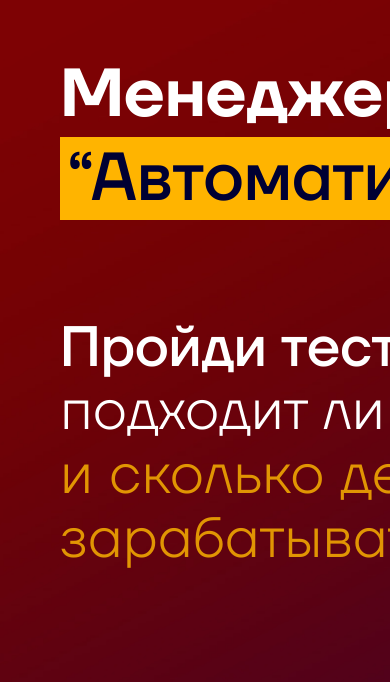
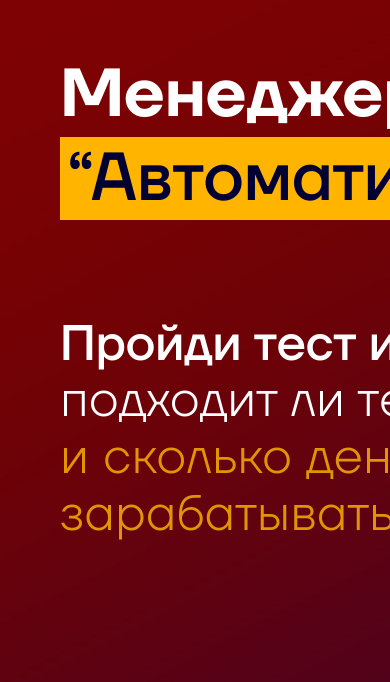
Before and after one commit to FedorKam/quiz, a plain HTML site: page index.html in a window 390 px wide. Shown: the part 162-844 px from the top of the page. Drawn offline with Linux system fonts and the light colour scheme.

Commit message:
Add files via upload

```diff
--- a/styles/main-style.css
+++ b/styles/main-style.css
@@ -510,3 +510,12 @@
     }
 
 }
+
+
+/*Styles for screen < 425px*/
+
+@media (max-width: 425px) {
+    .description__text{
+        font-size: 50px;
+    }
+}
```
